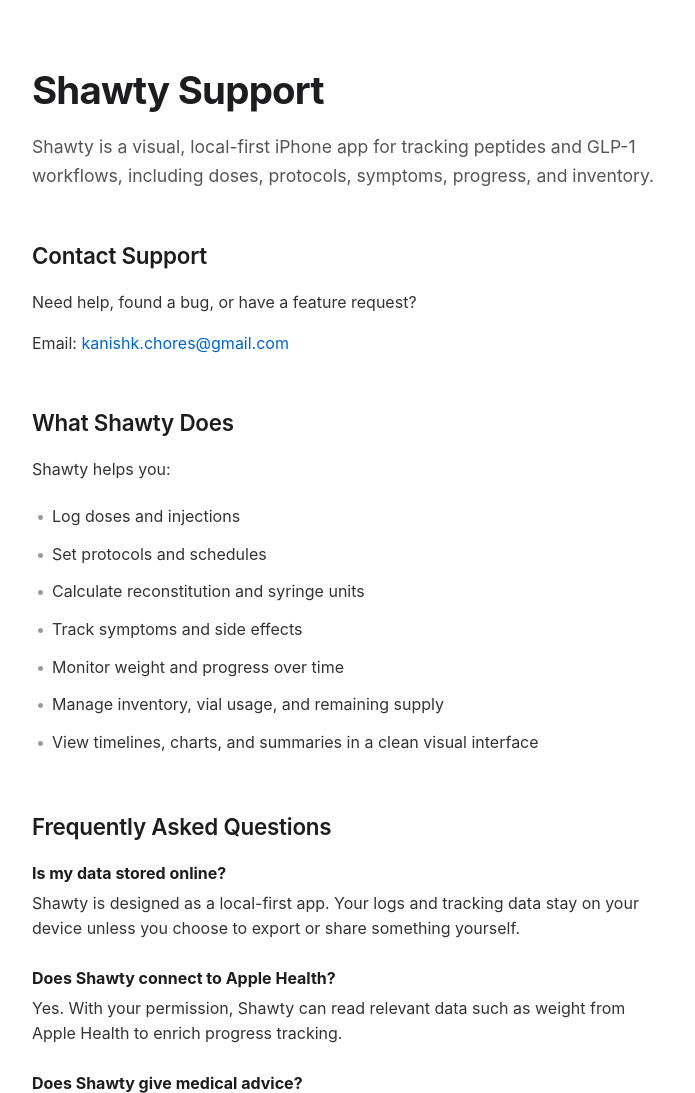
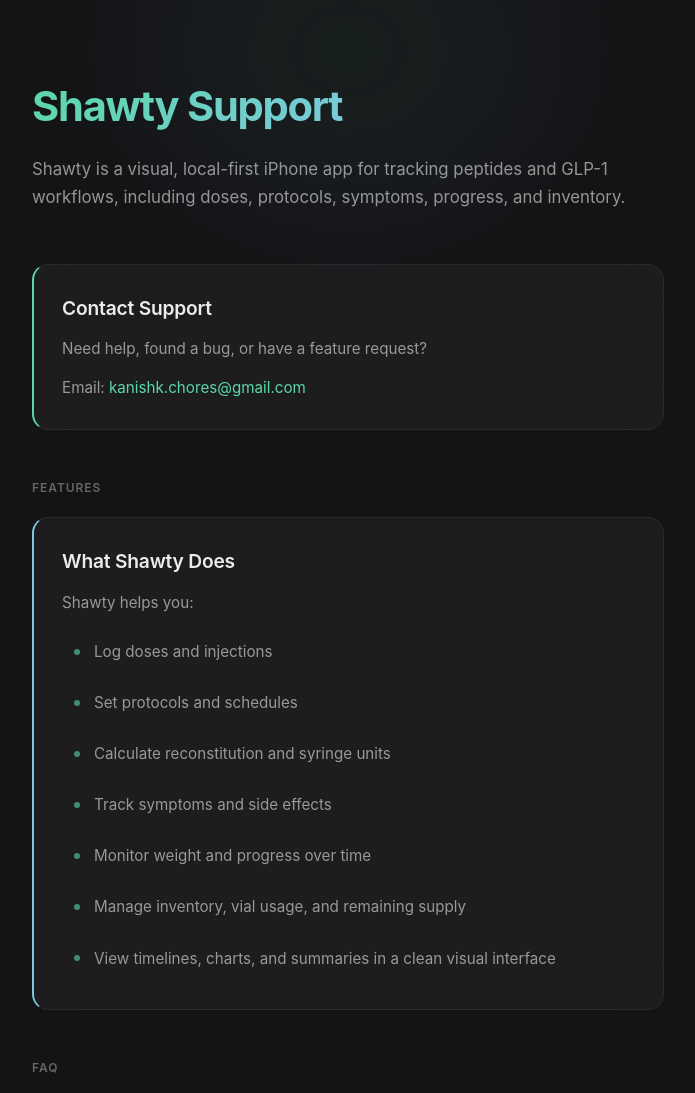
Before and after one commit to serenposh/shawty-support, a plain HTML site: page index.html in a window 1280 px wide. Shown: the top 1093 px of the page, without its empty margins (292-987 px from the left). Drawn offline with Linux system fonts and the light colour scheme.

Commit message:
Apply dark premium theme matching Shawty app aesthetic

```diff
--- a/index.html
+++ b/index.html
@@ -3,8 +3,32 @@
 <head>
     <meta charset="UTF-8">
     <meta name="viewport" content="width=device-width, initial-scale=1.0">
+    <meta name="theme-color" content="#141416">
     <title>Shawty Support</title>
     <style>
+        :root {
+            --bg-base: #141416;
+            --bg-raised: #1c1c1f;
+            --bg-card: rgba(255, 255, 255, 0.04);
+            --bg-card-hover: rgba(255, 255, 255, 0.06);
+            --bg-glass: rgba(255, 255, 255, 0.05);
+            --border-subtle: rgba(255, 255, 255, 0.08);
+            --border-card: rgba(255, 255, 255, 0.06);
+
+            --text-primary: rgba(255, 255, 255, 0.92);
+            --text-secondary: rgba(255, 255, 255, 0.55);
+            --text-tertiary: rgba(255, 255, 255, 0.35);
+
+            --emerald: #5ad8a6;
+            --emerald-dim: rgba(90, 216, 166, 0.12);
+            --icy-blue: #7ec8e3;
+            --icy-blue-dim: rgba(126, 200, 227, 0.10);
+            --lilac: #b8a9e8;
+            --lilac-dim: rgba(184, 169, 232, 0.10);
+            --amber: #d4a96a;
+            --amber-dim: rgba(212, 169, 106, 0.10);
+        }
+
         * {
             margin: 0;
             padding: 0;
@@ -12,130 +36,277 @@
         }
 
         body {
-            font-family: -apple-system, BlinkMacSystemFont, "Segoe UI", Roboto, Helvetica, Arial, sans-serif;
-            color: #1d1d1f;
-            background: #ffffff;
-            line-height: 1.6;
+            font-family: -apple-system, BlinkMacSystemFont, "SF Pro Display", "SF Pro Text", system-ui, sans-serif;
+            color: var(--text-primary);
+            background: var(--bg-base);
+            line-height: 1.65;
             -webkit-font-smoothing: antialiased;
+            -moz-osx-font-smoothing: grayscale;
+            min-height: 100vh;
+        }
+
+        .page-glow {
+            position: fixed;
+            top: -200px;
+            left: 50%;
+            transform: translateX(-50%);
+            width: 600px;
+            height: 500px;
+            background: radial-gradient(ellipse, rgba(90, 216, 166, 0.06) 0%, rgba(126, 200, 227, 0.03) 40%, transparent 70%);
+            pointer-events: none;
+            z-index: 0;
         }
 
         .container {
+            position: relative;
+            z-index: 1;
             max-width: 680px;
             margin: 0 auto;
-            padding: 60px 24px 40px;
+            padding: 72px 24px 48px;
         }
 
         h1 {
-            font-size: 2.4rem;
+            font-size: 2.6rem;
             font-weight: 700;
-            margin-bottom: 12px;
-            letter-spacing: -0.02em;
+            margin-bottom: 14px;
+            letter-spacing: -0.03em;
+            background: linear-gradient(135deg, var(--emerald) 0%, var(--icy-blue) 60%, var(--lilac) 100%);
+            -webkit-background-clip: text;
+            -webkit-text-fill-color: transparent;
+            background-clip: text;
         }
 
         .intro {
-            font-size: 1.1rem;
-            color: #555;
-            margin-bottom: 48px;
+            font-size: 1.05rem;
+            color: var(--text-secondary);
+            margin-bottom: 52px;
+            line-height: 1.7;
         }
 
         h2 {
-            font-size: 1.4rem;
+            font-size: 1.2rem;
             font-weight: 600;
-            margin-top: 48px;
             margin-bottom: 16px;
             letter-spacing: -0.01em;
+            color: var(--text-primary);
         }
 
         p {
-            margin-bottom: 16px;
-            color: #333;
+            margin-bottom: 14px;
+            color: var(--text-secondary);
+            font-size: 0.95rem;
         }
 
         a {
-            color: #0066cc;
+            color: var(--emerald);
             text-decoration: none;
+            transition: color 0.2s ease;
         }
 
         a:hover {
-            text-decoration: underline;
+            color: var(--icy-blue);
         }
 
-        ul {
-            list-style: none;
-            margin-bottom: 16px;
-            padding-left: 0;
+        /* Card sections */
+        .card {
+            background: var(--bg-card);
+            border: 1px solid var(--border-card);
+            border-radius: 16px;
+            padding: 28px;
+            margin-bottom: 20px;
+            backdrop-filter: blur(20px);
+            -webkit-backdrop-filter: blur(20px);
+            transition: background 0.3s ease, border-color 0.3s ease;
         }
 
-        ul li {
-            padding: 6px 0;
-            padding-left: 20px;
-            position: relative;
-            color: #333;
+        .card:hover {
+            background: var(--bg-card-hover);
+            border-color: var(--border-subtle);
         }
 
-        ul li::before {
-            content: "•";
+        .card h2 {
+            margin-bottom: 12px;
+        }
+
+        .card p:last-child {
+            margin-bottom: 0;
+        }
+
+        /* Accent borders */
+        .card--emerald { border-left: 2px solid var(--emerald); }
+        .card--blue { border-left: 2px solid var(--icy-blue); }
+        .card--lilac { border-left: 2px solid var(--lilac); }
+        .card--amber { border-left: 2px solid var(--amber); }
+
+        /* Feature list */
+        .features {
+            list-style: none;
+            padding: 0;
+            display: grid;
+            gap: 6px;
+        }
+
+        .features li {
+            padding: 10px 14px;
+            padding-left: 32px;
+            position: relative;
+            color: var(--text-secondary);
+            font-size: 0.95rem;
+            border-radius: 10px;
+            transition: background 0.2s ease;
+        }
+
+        .features li:hover {
+            background: var(--bg-glass);
+        }
+
+        .features li::before {
+            content: "";
             position: absolute;
-            left: 4px;
-            color: #999;
+            left: 12px;
+            top: 50%;
+            transform: translateY(-50%);
+            width: 6px;
+            height: 6px;
+            border-radius: 50%;
+            background: var(--emerald);
+            opacity: 0.6;
+        }
+
+        /* FAQ */
+        .faq-grid {
+            display: grid;
+            gap: 14px;
         }
 
         .faq-item {
-            margin-bottom: 24px;
+            background: var(--bg-card);
+            border: 1px solid var(--border-card);
+            border-radius: 14px;
+            padding: 22px 24px;
+            backdrop-filter: blur(20px);
+            -webkit-backdrop-filter: blur(20px);
+            transition: background 0.3s ease, border-color 0.3s ease;
+        }
+
+        .faq-item:hover {
+            background: var(--bg-card-hover);
+            border-color: var(--border-subtle);
         }
 
         .faq-item strong {
             display: block;
-            margin-bottom: 4px;
-            color: #1d1d1f;
+            margin-bottom: 6px;
+            color: var(--text-primary);
+            font-size: 0.95rem;
+            font-weight: 600;
         }
 
         .faq-item p {
             margin-bottom: 0;
+            font-size: 0.9rem;
+            color: var(--text-secondary);
         }
 
-        .section {
-            margin-bottom: 40px;
+        /* Disclaimer */
+        .disclaimer {
+            background: linear-gradient(135deg, var(--amber-dim), var(--bg-card));
+            border: 1px solid rgba(212, 169, 106, 0.15);
+            border-radius: 16px;
+            padding: 24px 28px;
+            margin-bottom: 20px;
         }
 
-        .disclaimer {
-            background: #f9f9f9;
-            border-radius: 10px;
-            padding: 20px 24px;
-            margin-top: 32px;
-            font-size: 0.95rem;
-            color: #555;
+        .disclaimer h2 {
+            color: var(--amber);
+            font-size: 1.05rem;
+            margin-bottom: 10px;
         }
 
-        footer {
-            margin-top: 60px;
-            padding-top: 24px;
-            border-top: 1px solid #e5e5e5;
+        .disclaimer p {
             font-size: 0.9rem;
-            color: #888;
+            color: var(--text-secondary);
+            margin-bottom: 0;
+            line-height: 1.7;
         }
 
-        footer p {
-            color: #888;
-            margin-bottom: 4px;
+        /* Section label */
+        .section-label {
+            font-size: 0.75rem;
+            font-weight: 600;
+            text-transform: uppercase;
+            letter-spacing: 0.08em;
+            color: var(--text-tertiary);
+            margin-bottom: 20px;
+            margin-top: 48px;
+        }
+
+        .section-label:first-of-type {
+            margin-top: 0;
+        }
+
+        /* Footer */
+        footer {
+            margin-top: 64px;
+            padding-top: 28px;
+            border-top: 1px solid var(--border-subtle);
+            display: flex;
+            flex-wrap: wrap;
+            gap: 24px;
+            font-size: 0.85rem;
+        }
+
+        footer span {
+            color: var(--text-tertiary);
+        }
+
+        footer a {
+            color: var(--text-tertiary);
+            transition: color 0.2s ease;
+        }
+
+        footer a:hover {
+            color: var(--emerald);
+        }
+
+        @media (max-width: 480px) {
+            .container {
+                padding: 48px 18px 36px;
+            }
+
+            h1 {
+                font-size: 2rem;
+            }
+
+            .card {
+                padding: 22px 20px;
+            }
+
+            footer {
+                flex-direction: column;
+                gap: 8px;
+            }
         }
     </style>
 </head>
 <body>
+    <div class="page-glow"></div>
     <div class="container">
         <h1>Shawty Support</h1>
         <p class="intro">Shawty is a visual, local-first iPhone app for tracking peptides and GLP-1 workflows, including doses, protocols, symptoms, progress, and inventory.</p>
 
-        <div class="section">
+        <div class="card card--emerald">
             <h2>Contact Support</h2>
             <p>Need help, found a bug, or have a feature request?</p>
             <p>Email: <a href="mailto:kanishk.chores@gmail.com">kanishk.chores@gmail.com</a></p>
         </div>
 
-        <div class="section">
+        <p class="section-label">Features</p>
+
+        <div class="card card--blue">
             <h2>What Shawty Does</h2>
             <p>Shawty helps you:</p>
-            <ul>
+            <ul class="features">
                 <li>Log doses and injections</li>
                 <li>Set protocols and schedules</li>
                 <li>Calculate reconstitution and syringe units</li>
@@ -146,9 +317,9 @@
             </ul>
         </div>
 
-        <div class="section">
-            <h2>Frequently Asked Questions</h2>
+        <p class="section-label">FAQ</p>
 
+        <div class="faq-grid">
             <div class="faq-item">
                 <strong>Is my data stored online?</strong>
                 <p>Shawty is designed as a local-first app. Your logs and tracking data stay on your device unless you choose to export or share something yourself.</p>
@@ -170,30 +341,32 @@
             </div>
         </div>
 
-        <div class="section">
+        <p class="section-label">Privacy &amp; Legal</p>
+
+        <div class="card card--lilac">
             <h2>Privacy</h2>
             <p>Shawty is built to feel private, calm, and lightweight. Any Apple Health access is permission-based and used only to support the app's tracking features.</p>
         </div>
 
         <div class="disclaimer">
-            <h2 style="margin-top: 0;">Medical Disclaimer</h2>
+            <h2>Medical Disclaimer</h2>
             <p>Shawty is intended for tracking and personal organization only. It is not a medical device and is not intended to diagnose, treat, cure, or prevent any disease. Always consult a qualified healthcare professional before making health-related decisions.</p>
         </div>
 
-        <div class="section" style="margin-top: 32px;">
+        <div class="card">
             <h2>Response Time</h2>
             <p>Support requests are typically answered within a few business days.</p>
         </div>
 
-        <div class="section">
+        <div class="card card--amber">
             <h2>Developer</h2>
             <p>Kanishk Tiwari</p>
         </div>
 
         <footer>
-            <p>Contact: <a href="mailto:kanishk.chores@gmail.com">kanishk.chores@gmail.com</a></p>
-            <p>Developer: Kanishk Tiwari</p>
-            <p>App: Shawty</p>
+            <span>Contact: <a href="mailto:kanishk.chores@gmail.com">kanishk.chores@gmail.com</a></span>
+            <span>Developer: Kanishk Tiwari</span>
+            <span>App: Shawty</span>
         </footer>
     </div>
 </body>
```
